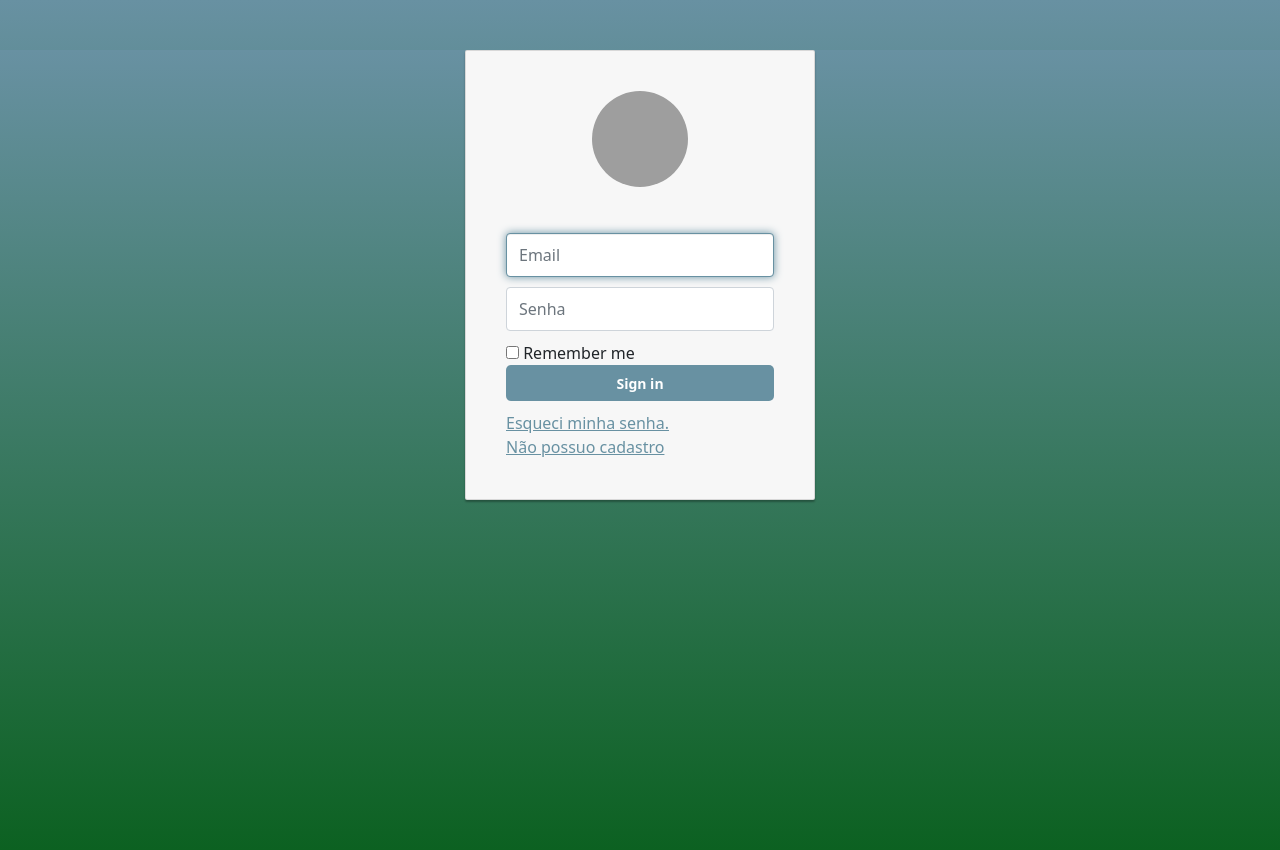
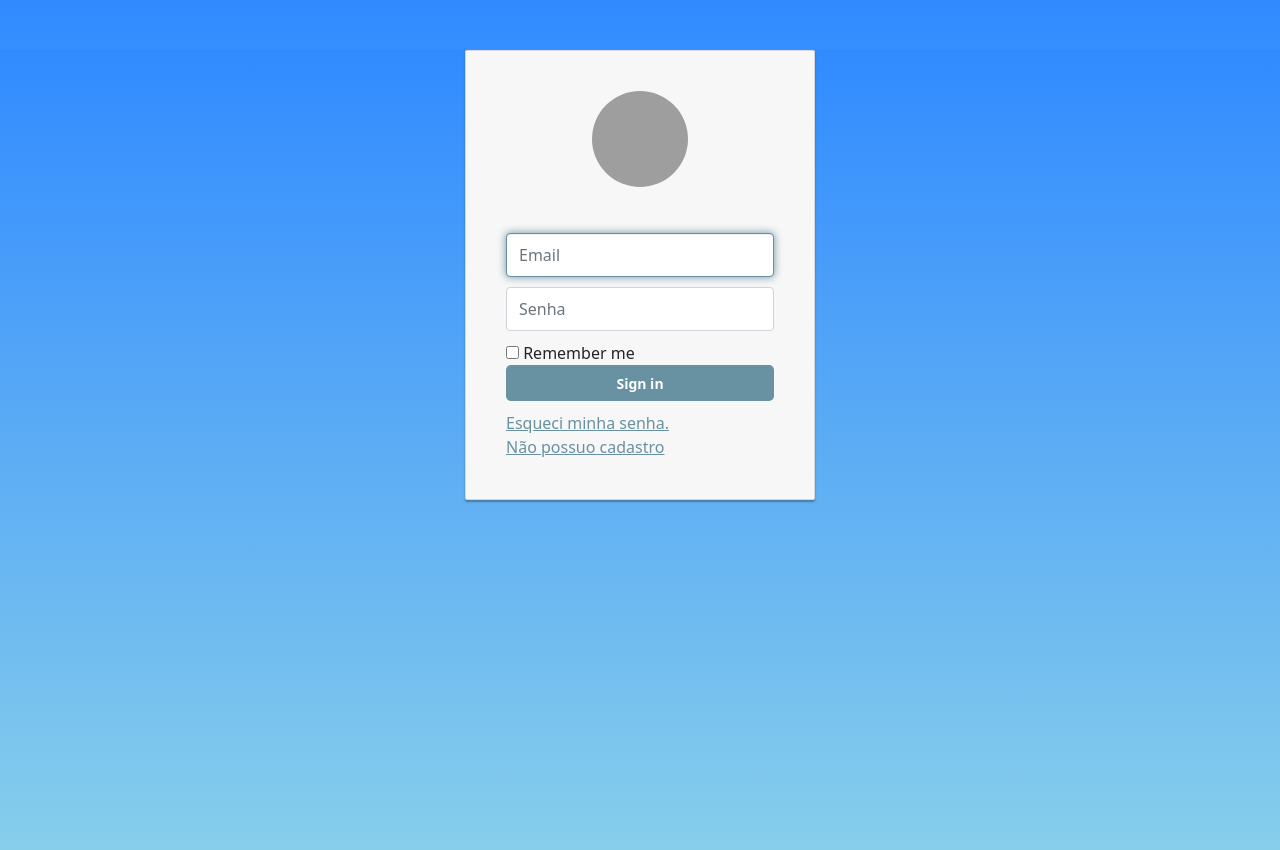
Before and after one commit to andreflabr/EngenhariaComputacaoII, a Flask app: page /login in a window 1280 px wide. Run offline with Flask 2, Linux system fonts and the light colour scheme; some libraries are stand-ins or nearby versions; grey boxes are pictures that could not be loaded.

Commit message:
Alteração na cor de fundo

```diff
--- a/static/style.css
+++ b/static/style.css
@@ -2,7 +2,7 @@ body,
 html {
   height: 100%;
   background-repeat: no-repeat;
-  background-image: linear-gradient(rgb(104, 145, 162), rgb(12, 97, 33));
+  background-image: linear-gradient(#318bff, #87ceeb);
 }
 
 .card-container.card {
```
